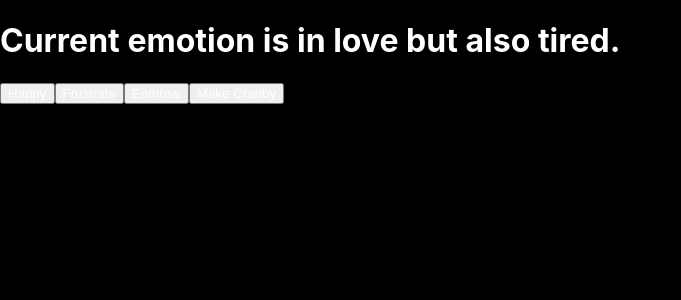
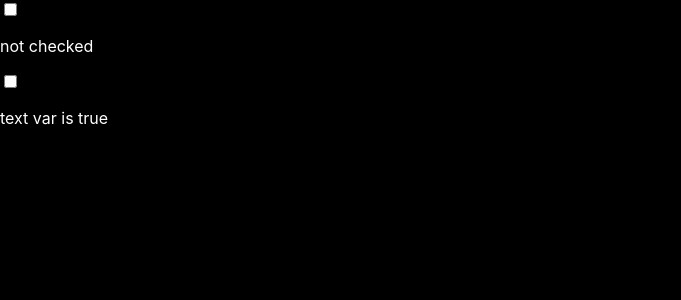
Before and after one commit to RomanLearnsHowToCode/LinkedIn_ReactJs_EssentialTraining, a React (Create React App) app in the folder my-app/: page / in a window 1280 px wide. Shown: the top 300 px of the page, without its empty margins (0-681 px from the left). Built offline with nearby package versions, Linux system fonts and the light colour scheme.

Commit message:
checkbox and text manipulation

```diff
--- a/my-app/src/App.js
+++ b/my-app/src/App.js
@@ -2,35 +2,24 @@ import './App.css';
 import './animation';
 import React, {useState, useEffect} from "react";
 
-// turnery operator if props.authorized is true then do SecretComponent, else RegularComponent
-// desctructing of objects - props on line 14 were changed for {authorized} and turnery operator is now asking straight for authorized not for props.authorized
-
-/*
-This chapter and lesson are the basic which could load separate apps to show in react dom
-*/
+// Chapter 04, Incorporating useReducer
 
 function App() {
-  // second parameter is dependency array
-
-    const [emotion, setEmotion] = useState("in love"); // use state will return pair, state and function, we can setEmotion
-    const [secondary, setSecondary] = useState("tired");
-
-  useEffect(() => {
-    console.log(`It's ${emotion} around here!`); // This have to be done with ` (tilda! next to number 1 on keyboard!)
-  }, [emotion]); // second parameter in this case [emotion] is watching if the value has been changed, this is the "hook", and it will console.log only if the value has changed
-
-  useEffect(() => {
-    console.log(`It's ${secondary} around here!`);
-  }, [secondary]);
-
-  // It looks like I could manipulate the state of what is shown (app could return container according to the variable.. basically switching content)
+const [checked, setChecked] = useState(false);
+const [textVariable, setTextVariable] = useState(true);
+// onchange is a function which will setChecked if it is not checked
+// according to the value of this variable we are changing text displayed on line 15
+// the checkbox useState variable true or false are not manipulating the checkbox check..
   return(
     <>
-    <h1>Current emotion is {emotion} but also {secondary}.</h1>
-    <button onClick={() => setEmotion("happy")}>Happy</button>
-    <button onClick={() => setEmotion("frustrated")}>Frustrate</button>
-    <button onClick={() => setEmotion("enthusiastic")}>Enthuse</button>
-    <button onClick={() => setSecondary("crabby")}>Make Crabby</button>
+    <input type="checkbox"
+     value={checked} onChange={() => setChecked(checked => !checked)}/>
+     <p>{checked ? "checked" : "not checked"}</p>
+
+     <input type="checkbox"
+     value={textVariable} onChange={() => setTextVariable(textVariable => !textVariable)}/>
+     <p>{textVariable ? "text var is true" : "text var is false"}</p>
+
     </>
   )
 }
```
